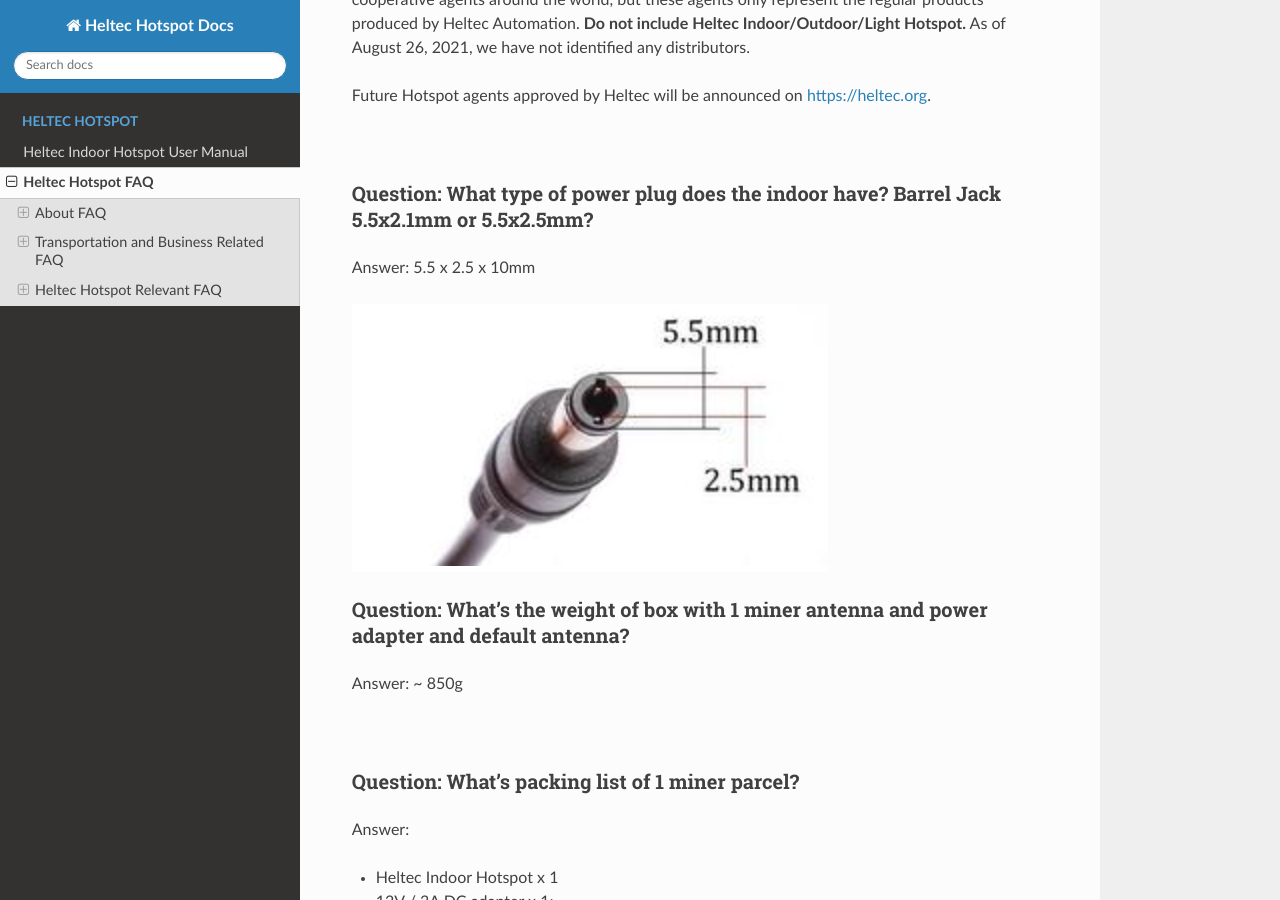
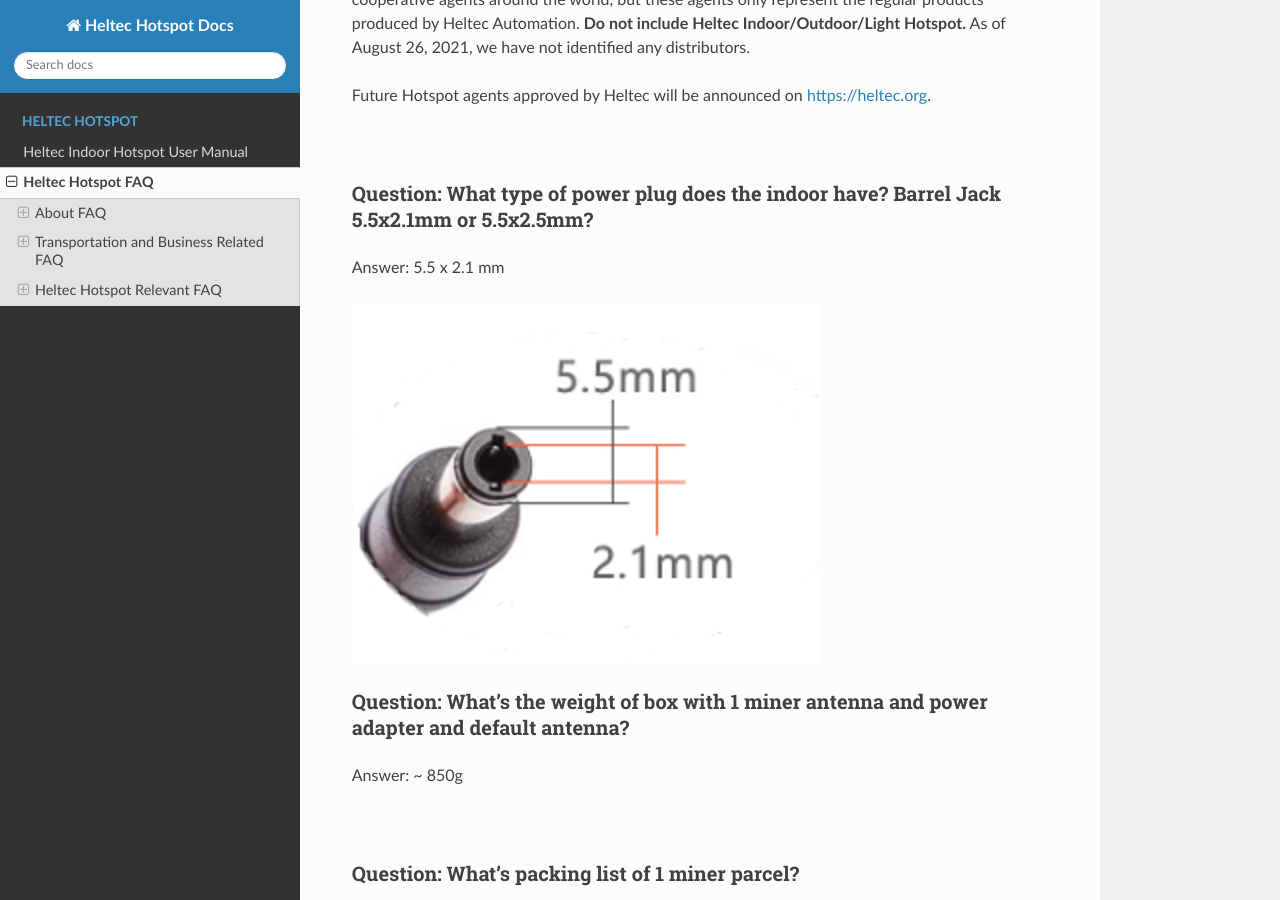
Before and after one commit to HelTecAutomation/Heltec-Hotspot-Docs, a Sphinx documentation site: the page built from en/source/hotspot_faq.md, in a window 1280 px wide and 900 px high, scrolled down 2692 px. Built offline with Sphinx 7.4.7 and the Read the Docs theme 2.0.0, drawn with Linux system fonts in a browser that asks for light colours.

Commit message:
Update FAQ document

```diff
--- a/en/source/hotspot_faq.md
+++ b/en/source/hotspot_faq.md
@@ -94,7 +94,7 @@ Future Hotspot agents approved by Heltec will be announced on [https://heltec.or
 
 #### Question: What type of power plug does the indoor have? Barrel Jack 5.5x2.1mm or 5.5x2.5mm?
 
-Answer: 5.5 x 2.5 x 10mm
+Answer: 5.5 x 2.1 mm
 
 ![](img/faq/01.png)
 
```
Also changed, not shown: en/source/img/faq/01.png.
